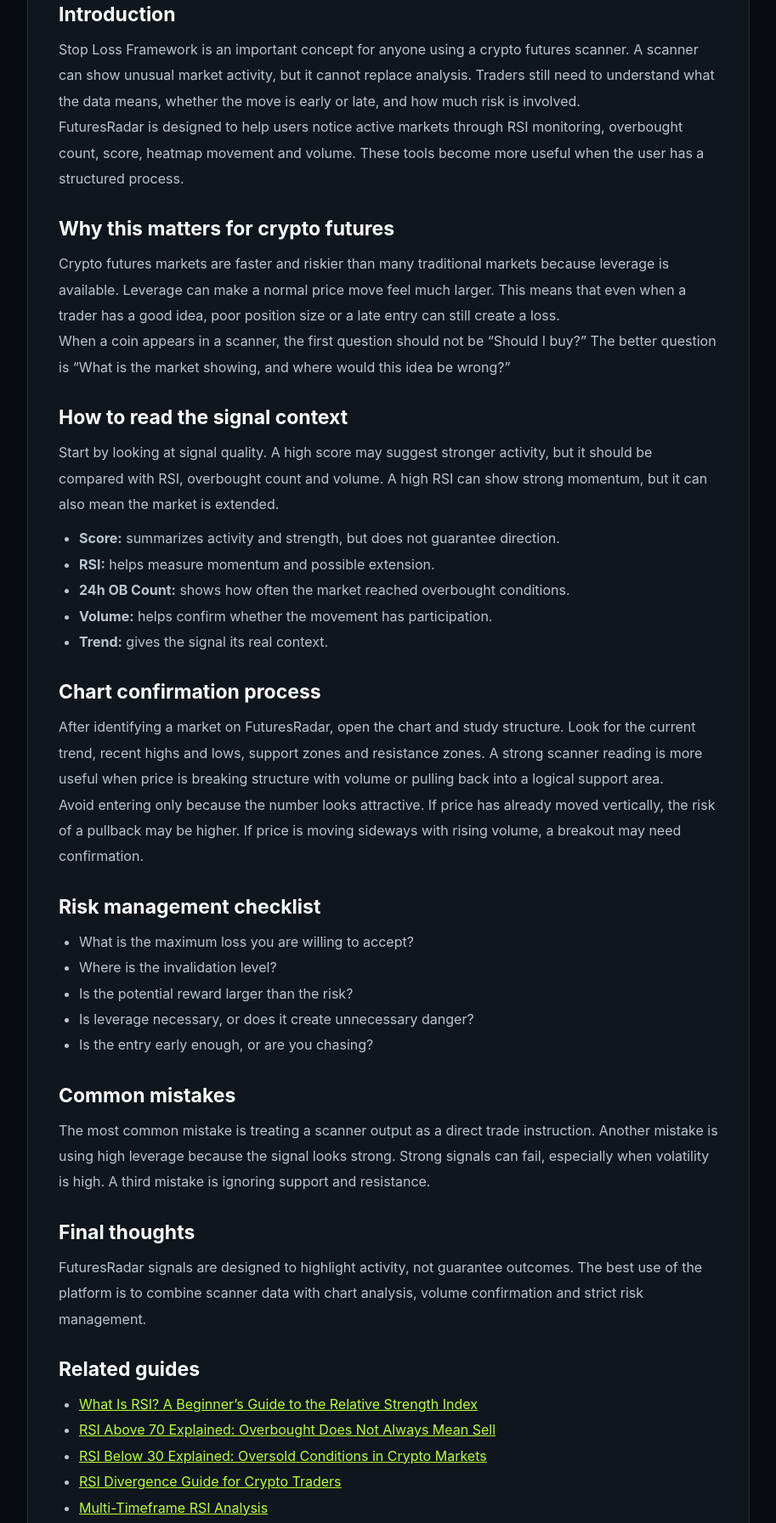
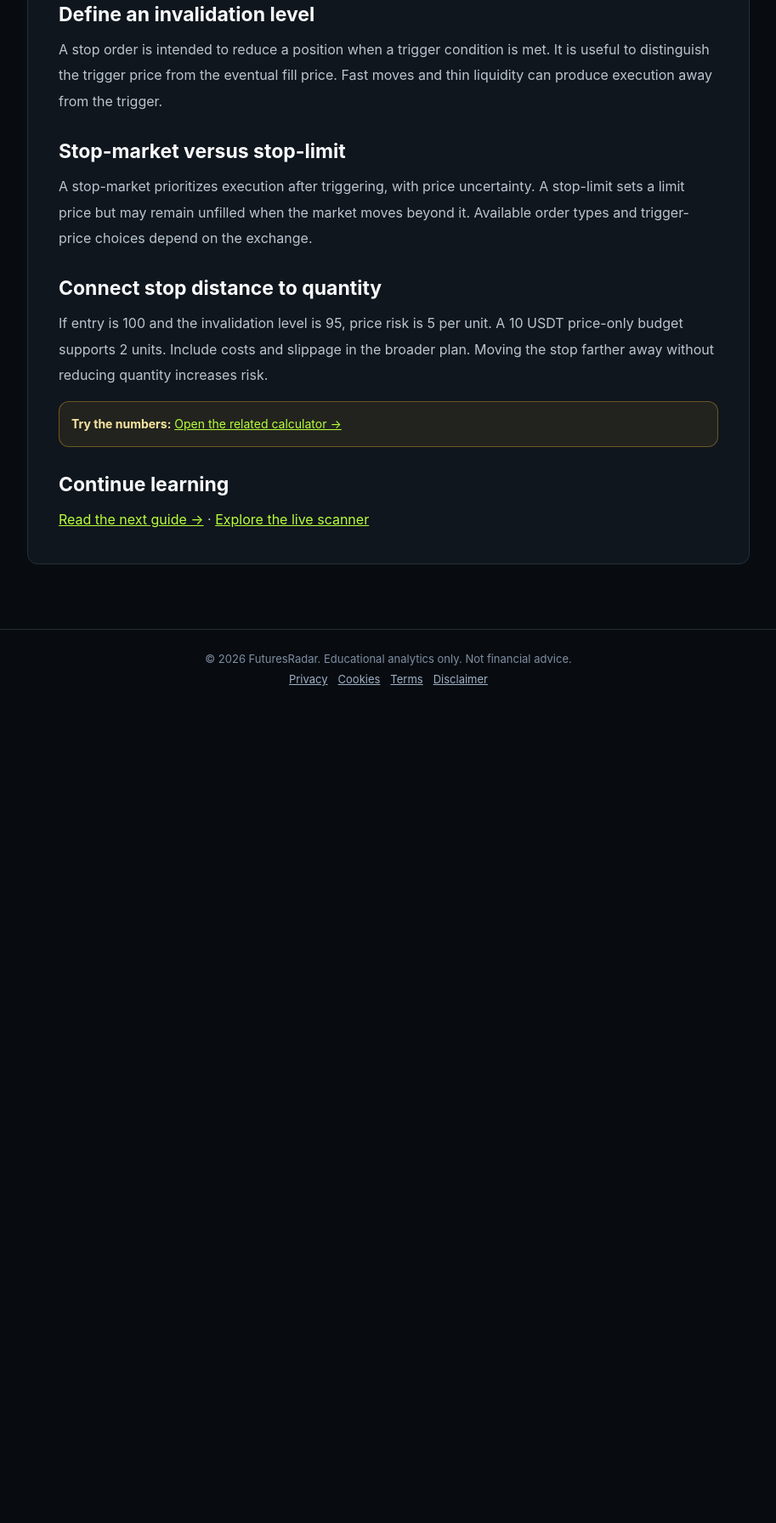
Before and after one commit to alperen15100/FuturesRadar-Web, a plain HTML site: page academy/stop-loss.html in a window 1280 px wide. Shown: the part 421-2213 px from the top of the page at 85% size, without its empty margins (183-1096 px from the left). After the commit the page ends 1255 px from the top, so only its background shows below. Drawn offline with Linux system fonts and the light colour scheme.

```diff
--- a/academy/stop-loss.html
+++ b/academy/stop-loss.html
@@ -9,13 +9,7 @@
 gtag('config', 'G-0RQHSQTDG0');
 </script>
 
-</head><body>
-<nav class="nav"><div class="navin"><a class="logo" href="../index.html">FUTURES<span>RADAR</span></a><div class="links"><a href="../index.html">Live Scanner</a><a href="../academy.html">Academy</a><a href="../faq.html">FAQ</a><a href="../about.html">About</a><a href="../contact.html">Contact</a></div></div></nav>
-<div class="container"><article class="article"><a class="btn" href="../academy.html">← Back to Academy</a><div class="kicker">Risk Management</div><h1>Stop Loss Framework</h1><div class="meta">FuturesRadar Academy • SEO educational guide • Not financial advice</div><p>Learn how stop losses, invalidation and risk planning work together.</p><div class="notice">This guide is educational only. It is not a recommendation to buy, sell, long or short any asset. Crypto futures involve high risk.</div>
-<h2>Introduction</h2><p>Stop Loss Framework is an important concept for anyone using a crypto futures scanner. A scanner can show unusual market activity, but it cannot replace analysis. Traders still need to understand what the data means, whether the move is early or late, and how much risk is involved.</p><p>FuturesRadar is designed to help users notice active markets through RSI monitoring, overbought count, score, heatmap movement and volume. These tools become more useful when the user has a structured process.</p>
-<h2>Why this matters for crypto futures</h2><p>Crypto futures markets are faster and riskier than many traditional markets because leverage is available. Leverage can make a normal price move feel much larger. This means that even when a trader has a good idea, poor position size or a late entry can still create a loss.</p><p>When a coin appears in a scanner, the first question should not be “Should I buy?” The better question is “What is the market showing, and where would this idea be wrong?”</p>
-<h2>How to read the signal context</h2><p>Start by looking at signal quality. A high score may suggest stronger activity, but it should be compared with RSI, overbought count and volume. A high RSI can show strong momentum, but it can also mean the market is extended.</p><ul><li><strong>Score:</strong> summarizes activity and strength, but does not guarantee direction.</li><li><strong>RSI:</strong> helps measure momentum and possible extension.</li><li><strong>24h OB Count:</strong> shows how often the market reached overbought conditions.</li><li><strong>Volume:</strong> helps confirm whether the movement has participation.</li><li><strong>Trend:</strong> gives the signal its real context.</li></ul>
-<h2>Chart confirmation process</h2><p>After identifying a market on FuturesRadar, open the chart and study structure. Look for the current trend, recent highs and lows, support zones and resistance zones. A strong scanner reading is more useful when price is breaking structure with volume or pulling back into a logical support area.</p><p>Avoid entering only because the number looks attractive. If price has already moved vertically, the risk of a pullback may be higher. If price is moving sideways with rising volume, a breakout may need confirmation.</p>
-<h2>Risk management checklist</h2><ul><li>What is the maximum loss you are willing to accept?</li><li>Where is the invalidation level?</li><li>Is the potential reward larger than the risk?</li><li>Is leverage necessary, or does it create unnecessary danger?</li><li>Is the entry early enough, or are you chasing?</li></ul>
-<h2>Common mistakes</h2><p>The most common mistake is treating a scanner output as a direct trade instruction. Another mistake is using high leverage because the signal looks strong. Strong signals can fail, especially when volatility is high. A third mistake is ignoring support and resistance.</p>
-<h2>Final thoughts</h2><p>FuturesRadar signals are designed to highlight activity, not guarantee outcomes. The best use of the platform is to combine scanner data with chart analysis, volume confirmation and strict risk management.</p><h2>Related guides</h2><ul><li><a href="what-is-rsi.html">What Is RSI? A Beginner’s Guide to the Relative Strength Index</a></li><li><a href="rsi-above-70.html">RSI Above 70 Explained: Overbought Does Not Always Mean Sell</a></li><li><a href="rsi-below-30.html">RSI Below 30 Explained: Oversold Conditions in Crypto Markets</a></li><li><a href="rsi-divergence.html">RSI Divergence Guide for Crypto Traders</a></li><li><a href="multi-timeframe-rsi.html">Multi-Timeframe RSI Analysis</a></li></ul></article></div><footer class="footer">© 2026 FuturesRadar. Educational analytics only. Not financial advice.<br><a href="../privacy-policy.html">Privacy</a><a href="../cookie-policy.html">Cookies</a><a href="../terms.html">Terms</a><a href="../disclaimer.html">Disclaimer</a></footer></body></html>
+<link rel="canonical" href="https://futuresradar.org/academy/stop-loss.html"></head><body>
+<nav class="nav"><div class="navin"><a class="logo" href="../index.html">FUTURES<span>RADAR</span></a><div class="links"><a href="../tools.html">Tools</a><a href="../index.html">Live Scanner</a><a href="../academy.html">Academy</a><a href="../faq.html">FAQ</a><a href="../about.html">About</a><a href="../contact.html">Contact</a></div></div></nav>
+<div class="container"><article class="article"><a class="btn" href="../academy.html">← Back to Academy</a><div class="kicker">Risk Management</div><h1>Stop Loss Framework</h1><div class="meta">FuturesRadar Academy • Practical market guide • Not financial advice</div><p>Learn how stop losses, invalidation and risk planning work together.</p><div class="notice">This guide is educational only. It is not a recommendation to buy, sell, long or short any asset. Crypto futures involve high risk.</div>
+<h2>Define an invalidation level</h2><p>A stop order is intended to reduce a position when a trigger condition is met. It is useful to distinguish the trigger price from the eventual fill price. Fast moves and thin liquidity can produce execution away from the trigger.</p><h2>Stop-market versus stop-limit</h2><p>A stop-market prioritizes execution after triggering, with price uncertainty. A stop-limit sets a limit price but may remain unfilled when the market moves beyond it. Available order types and trigger-price choices depend on the exchange.</p><h2>Connect stop distance to quantity</h2><p>If entry is 100 and the invalidation level is 95, price risk is 5 per unit. A 10 USDT price-only budget supports 2 units. Include costs and slippage in the broader plan. Moving the stop farther away without reducing quantity increases risk.</p><div class="notice"><strong>Try the numbers:</strong> <a href="../tools/profit-loss.html">Open the related calculator →</a></div><h2>Continue learning</h2><p><a href="position-sizing.html">Read the next guide →</a> · <a href="../index.html">Explore the live scanner</a></p></article></div><footer class="footer">© 2026 FuturesRadar. Educational analytics only. Not financial advice.<br><a href="../privacy-policy.html">Privacy</a><a href="../cookie-policy.html">Cookies</a><a href="../terms.html">Terms</a><a href="../disclaimer.html">Disclaimer</a></footer></body></html>
```
